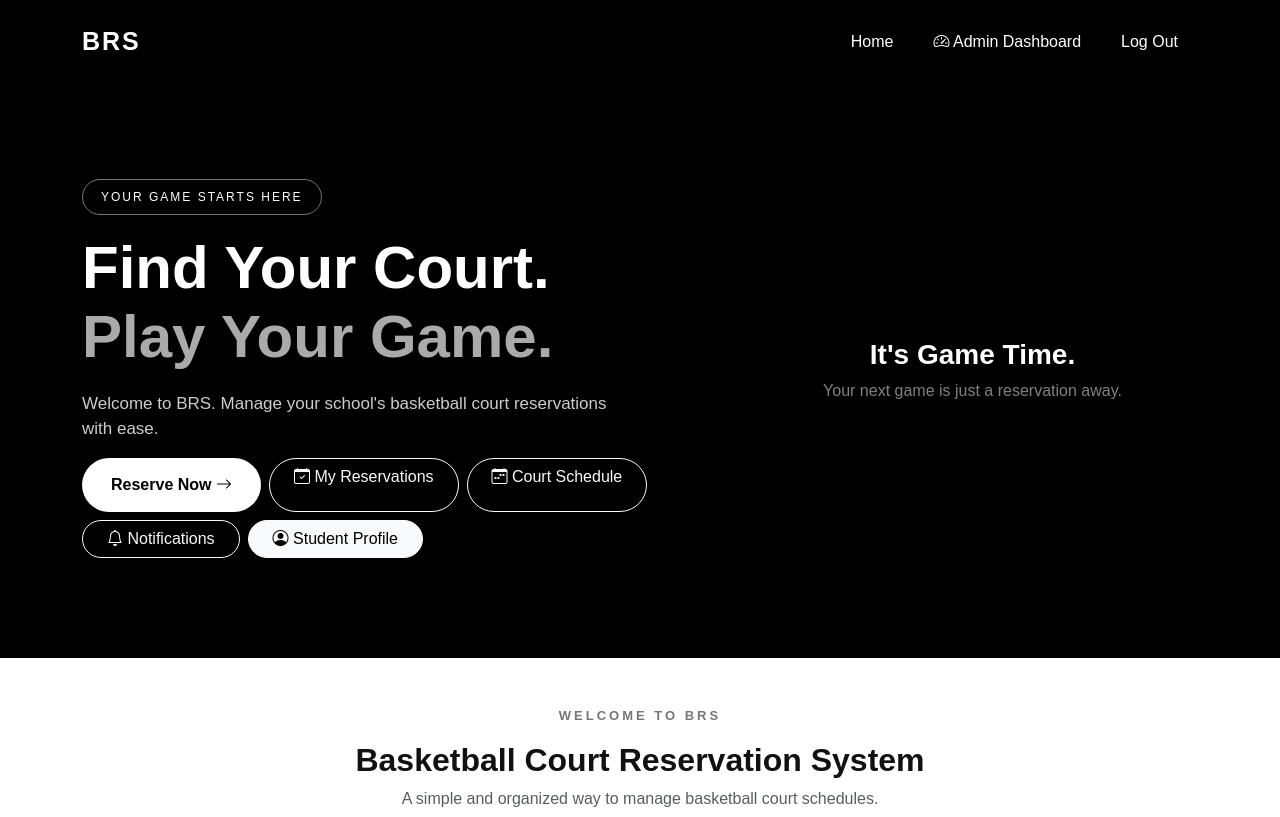
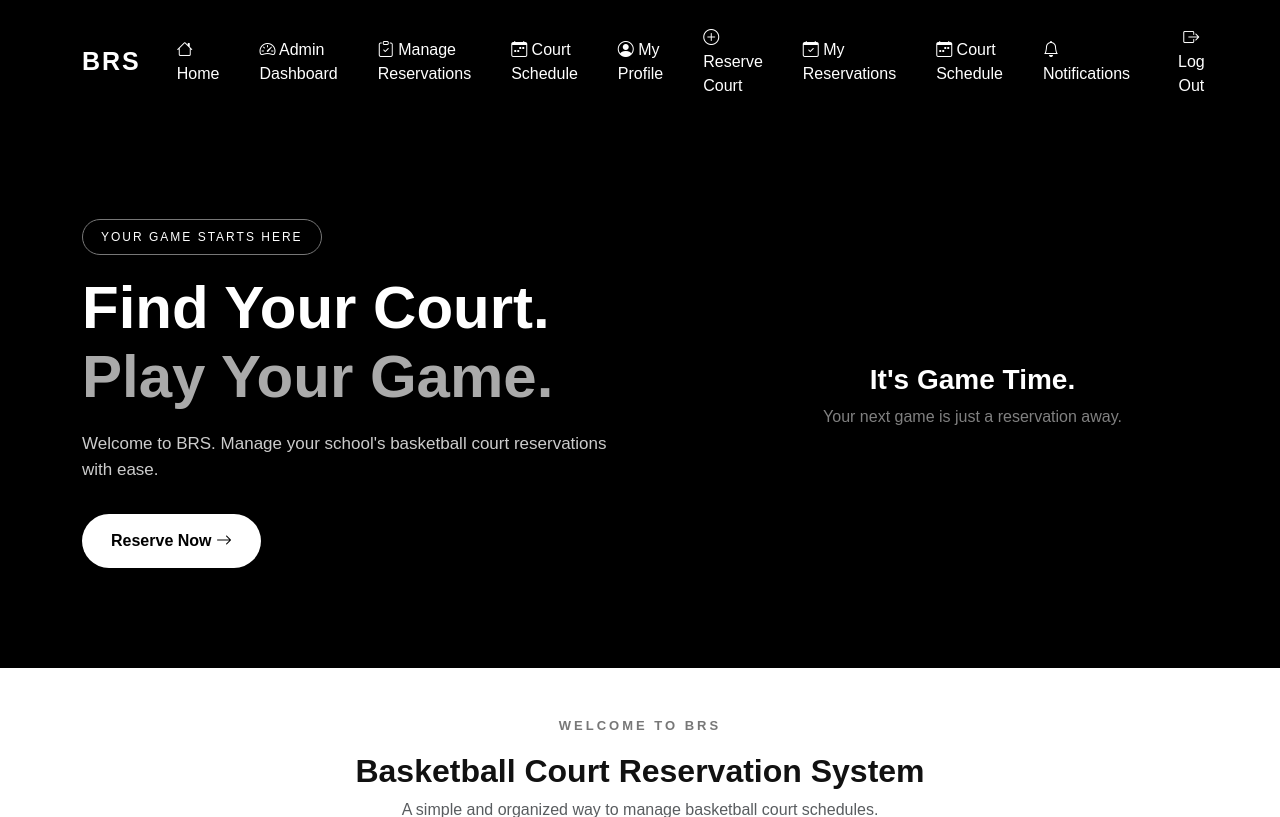
Before and after one commit to FinalProject-ENTPROG/Group5FinalProject, an ASP.NET Core app: page /Home/Index in a window 1280 px wide. Shown: the top 817 px of the page. Run offline with ASP.NET Core 8, Linux system fonts and the light colour scheme; a user stored in the database is signed in.

Commit message:
Update BRS homepage and student navigation

```diff
--- a/firstASP/Views/Home/Index.cshtml
+++ b/firstASP/Views/Home/Index.cshtml
@@ -26,59 +26,11 @@
 
                 @if (User.IsInRole("Student"))
                 {
-                    <div class="d-flex flex-wrap gap-2 mt-3">
-
-                        <a asp-controller="Reservations"
-                           asp-action="Create"
-                           class="btn btn-book">
-                            Reserve Now
-                            <i class="bi bi-arrow-right"></i>
-                        </a>
-
-                        <a asp-controller="Reservations"
-                           asp-action="Index"
-                           class="btn btn-outline-light rounded-pill px-4">
-                            <i class="bi bi-calendar-check"></i>
-                            My Reservations
-                        </a>
-
-                        <a asp-controller="Reservations"
-                           asp-action="Schedule"
-                           class="btn btn-outline-light rounded-pill px-4">
-                            <i class="bi bi-calendar-week"></i>
-                            Court Schedule
-                        </a>
-
-                        <a asp-controller="Reservations"
-                           asp-action="Notifications"
-                           class="btn btn-outline-light rounded-pill px-4">
-                            <i class="bi bi-bell"></i>
-                            Notifications
-                        </a>
-
-                        <a asp-controller="StudentProfile"
-                           asp-action="Index"
-                           class="btn btn-light rounded-pill px-4">
-                            <i class="bi bi-person-circle"></i>
-                            Student Profile
-                        </a>
-
-                    </div>
-                }
-                else if (User.IsInRole("Admin"))
-                {
                     <a asp-controller="Reservations"
-                       asp-action="Admin"
+                       asp-action="Create"
                        class="btn btn-book mt-3">
-                        Manage Reservations
+                        Reserve Now
                         <i class="bi bi-arrow-right"></i>
-                    </a>
-
-                    <a asp-controller="Reservations"
-                       asp-action="Schedule"
-                       class="btn btn-outline-light rounded-pill px-4 mt-3 ms-2">
-                        <i class="bi bi-calendar-week"></i>
-                        Court Schedule
                     </a>
                 }
 
@@ -99,6 +51,7 @@
                 </p>
 
             </div>
+
         </div>
     </div>
 </section>
@@ -106,6 +59,7 @@
 <section class="container py-5">
 
     <div class="text-center mb-5">
+
         <p class="section-label">WELCOME TO BRS</p>
 
         <h2 class="fw-bold">
@@ -115,6 +69,7 @@
         <p class="text-muted">
             A simple and organized way to manage basketball court schedules.
         </p>
+
     </div>
 
     <div class="row g-4">
@@ -122,7 +77,9 @@
         <div class="col-md-4">
             <div class="feature-card">
                 <i class="bi bi-calendar-check feature-icon"></i>
+
                 <h5>Easy Reservations</h5>
+
                 <p>
                     Choose your preferred date and time and submit your reservation.
                 </p>
@@ -132,7 +89,9 @@
         <div class="col-md-4">
             <div class="feature-card">
                 <i class="bi bi-clock feature-icon"></i>
+
                 <h5>Schedule Checking</h5>
+
                 <p>
                     Check the court schedule and available time slots.
                 </p>
@@ -142,7 +101,9 @@
         <div class="col-md-4">
             <div class="feature-card">
                 <i class="bi bi-shield-check feature-icon"></i>
+
                 <h5>Organized Approval</h5>
+
                 <p>
                     Reservations are reviewed and approved by the administrator.
                 </p>
@@ -161,6 +122,7 @@
             @if (User.IsInRole("Student"))
             {
                 <h2 class="fw-bold">Ready to Play?</h2>
+
                 <p class="mb-0">
                     Reserve your school's basketball court today.
                 </p>
@@ -168,6 +130,7 @@
             else if (User.IsInRole("Admin"))
             {
                 <h2 class="fw-bold">Manage BRS</h2>
+
                 <p class="mb-0">
                     Review and manage student reservations.
                 </p>
--- a/firstASP/Views/Shared/_Layout.cshtml
+++ b/firstASP/Views/Shared/_Layout.cshtml
@@ -39,7 +39,8 @@
             </button>
 
             <div class="collapse navbar-collapse" id="navbarMenu">
-                <ul class="navbar-nav ms-auto">
+
+                <ul class="navbar-nav ms-auto align-items-lg-center">
 
                     @if (User.Identity != null && User.Identity.IsAuthenticated)
                     {
@@ -47,10 +48,13 @@
                             <a class="nav-link"
                                asp-controller="Home"
                                asp-action="Index">
+                                <i class="bi bi-house"></i>
                                 Home
                             </a>
                         </li>
 
+                        @if (User.IsInRole("Admin"))
+                        {
                             <li class="nav-item">
                                 <a class="nav-link"
                                    asp-controller="Admin"
@@ -61,13 +65,82 @@
                             </li>
 
                             <li class="nav-item">
+                                <a class="nav-link"
+                                   asp-controller="Reservations"
+                                   asp-action="Admin">
+                                    <i class="bi bi-clipboard-check"></i>
+                                    Manage Reservations
+                                </a>
+                            </li>
+
+                            <li class="nav-item">
+                                <a class="nav-link"
+                                   asp-controller="Reservations"
+                                   asp-action="Schedule">
+                                    <i class="bi bi-calendar-week"></i>
+                                    Court Schedule
+                                </a>
+                            </li>
+                        }
+
+                        @if (User.IsInRole("Student"))
+                        {
+                            <li class="nav-item">
+                                <a class="nav-link"
+                                   asp-controller="StudentProfile"
+                                   asp-action="Index">
+                                    <i class="bi bi-person-circle"></i>
+                                    My Profile
+                                </a>
+                            </li>
+
+                            <li class="nav-item">
+                                <a class="nav-link"
+                                   asp-controller="Reservations"
+                                   asp-action="Create">
+                                    <i class="bi bi-plus-circle"></i>
+                                    Reserve Court
+                                </a>
+                            </li>
+
+                            <li class="nav-item">
+                                <a class="nav-link"
+                                   asp-controller="Reservations"
+                                   asp-action="Index">
+                                    <i class="bi bi-calendar-check"></i>
+                                    My Reservations
+                                </a>
+                            </li>
+
+                            <li class="nav-item">
+                                <a class="nav-link"
+                                   asp-controller="Reservations"
+                                   asp-action="Schedule">
+                                    <i class="bi bi-calendar-week"></i>
+                                    Court Schedule
+                                </a>
+                            </li>
+
+                            <li class="nav-item">
+                                <a class="nav-link"
+                                   asp-controller="Reservations"
+                                   asp-action="Notifications">
+                                    <i class="bi bi-bell"></i>
+                                    Notifications
+                                </a>
+                            </li>
+                        }
+
+                        <li class="nav-item ms-lg-2">
                             <form asp-controller="Account"
                                   asp-action="Logout"
                                   method="post"
                                   class="d-inline">
                                 @Html.AntiForgeryToken()
+
                                 <button type="submit"
                                         class="nav-link btn btn-link border-0">
+                                    <i class="bi bi-box-arrow-right"></i>
                                     Log Out
                                 </button>
                             </form>
```
Also changed, not shown: firstASP/Controllers/AdminController.cs (+10 -7 lines), firstASP/app.db, 2 other files. Lines whose indentation alone changed are shown as unchanged.
